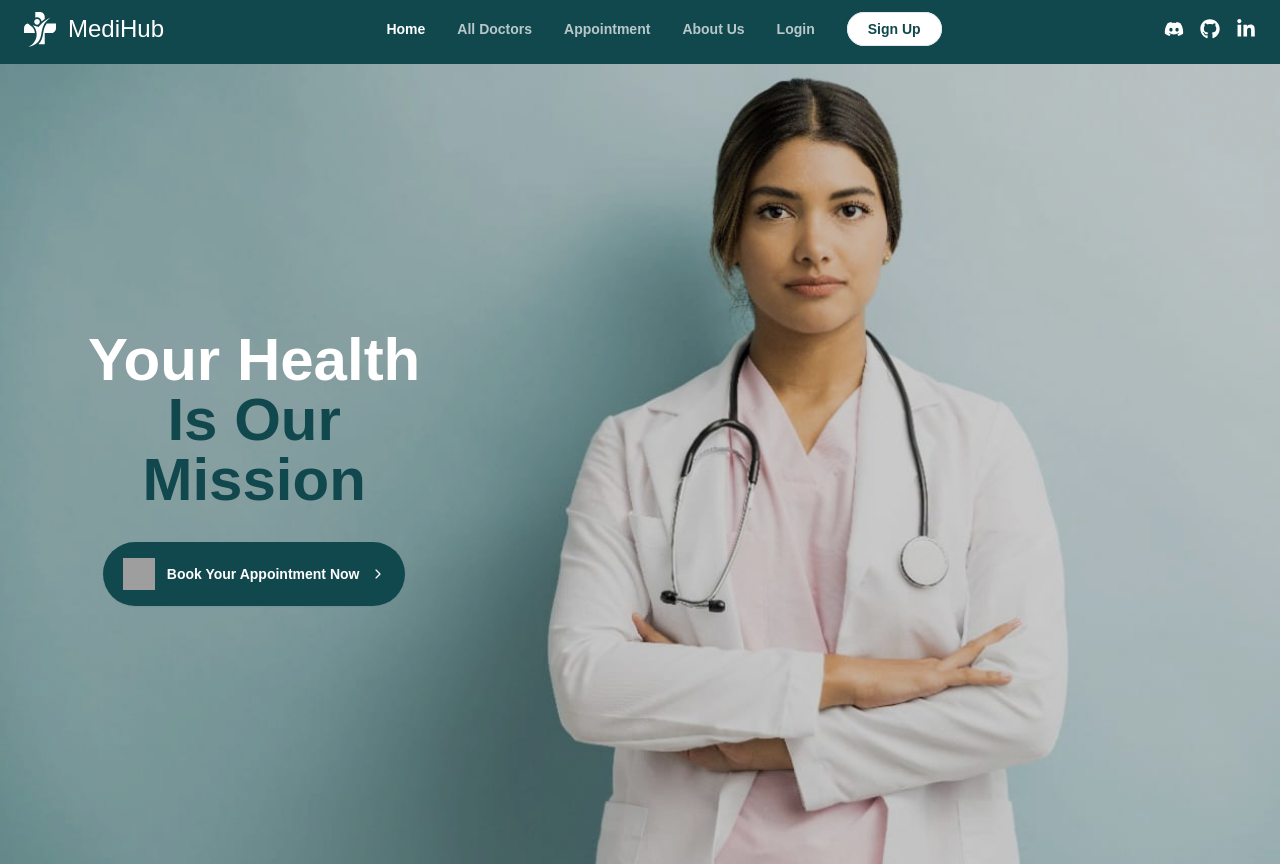
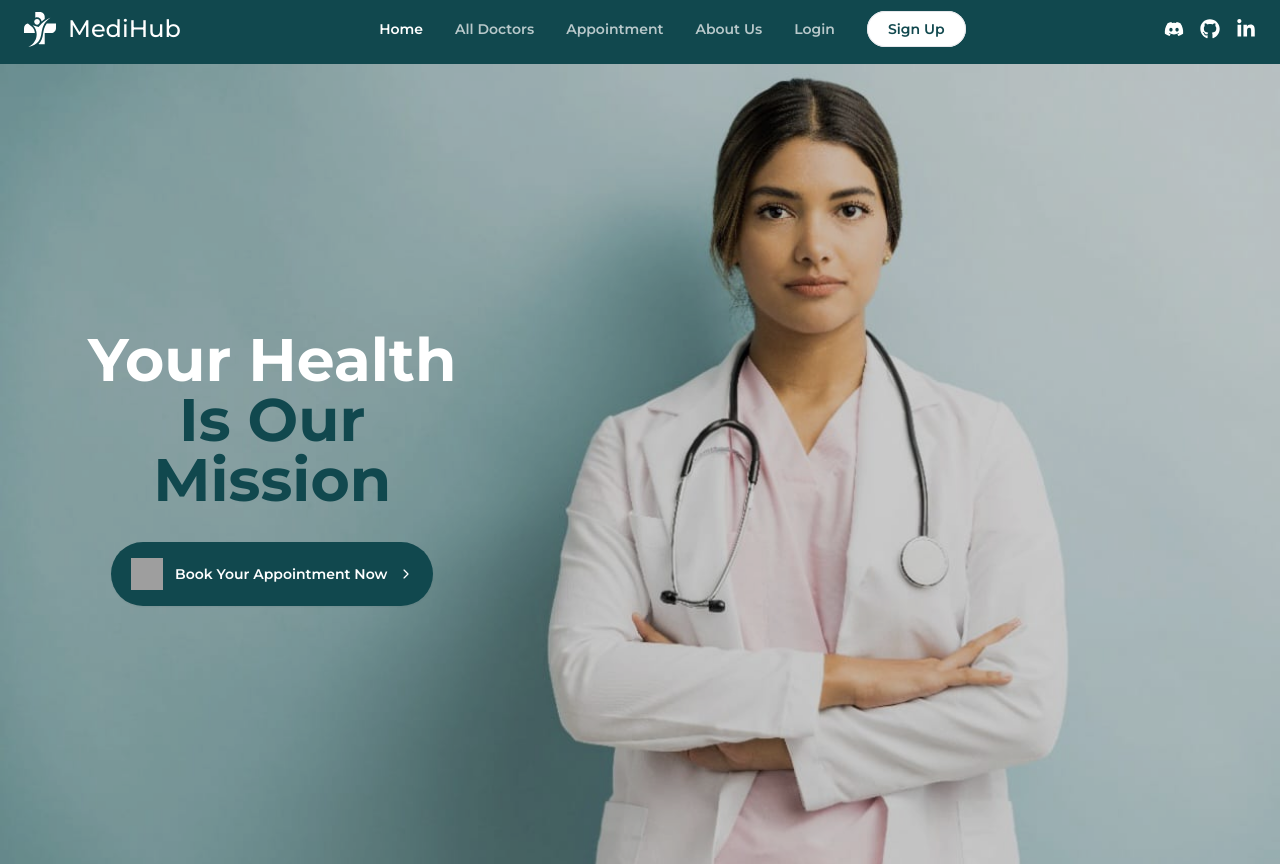
Before and after one commit to itsmohit097/medi-hub, a React app in the folder frontend/: page / in a window 1280 px wide. Shown: the top 866 px of the page. Built offline with nearby package versions, Linux system fonts and the light colour scheme; grey boxes are pictures that could not be loaded; the HTML template or start-up script is replaced by a standard one.

Commit message:
fixed conflicting import

```diff
--- a/frontend/src/index.css
+++ b/frontend/src/index.css
@@ -1,9 +1,10 @@
+@import url("https://fonts.googleapis.com/css2?family=Montserrat:ital,wght@0,100..900;1,100..900&display=swap");
 @tailwind base;
 @tailwind components;
 @tailwind utilities;
 
 
-@import url("https://fonts.googleapis.com/css2?family=Montserrat:ital,wght@0,100..900;1,100..900&display=swap");
+
 
 * {
     font-family: "Montserrat", sans-serif;
```
Also changed, not shown: 1 other file (tests, documents, lock files or other folders).
